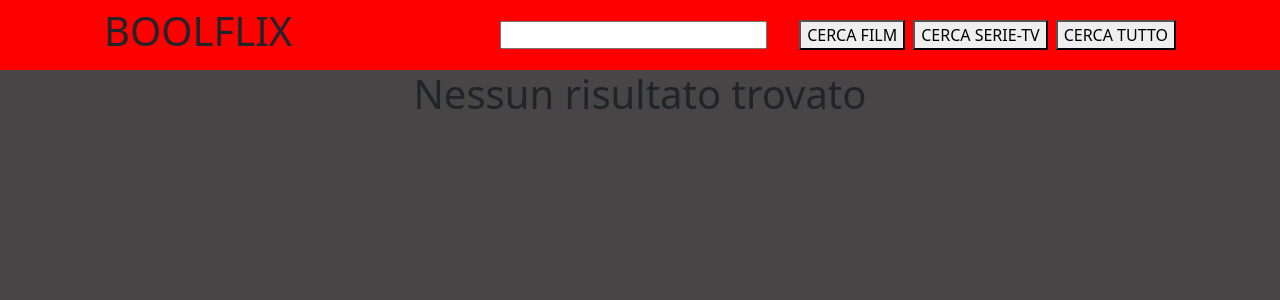
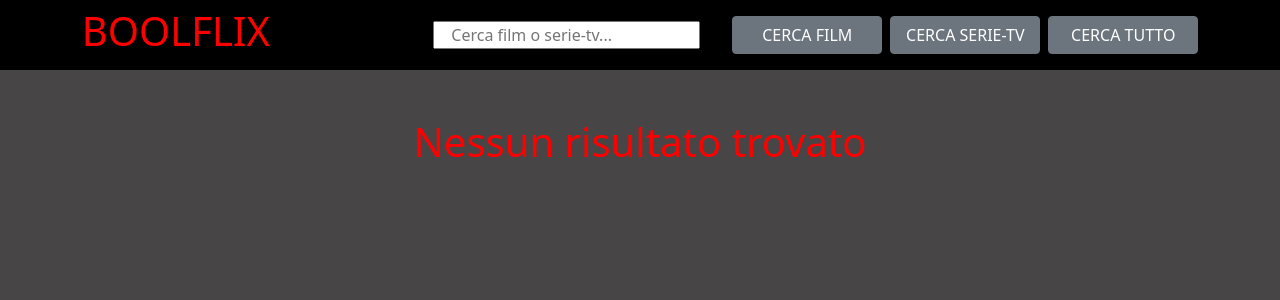
Before and after one commit to Pievisco89/vue-boolflix, a Vue app: page / in a window 1280 px wide. Shown: the top 300 px of the page. Built offline with nearby package versions, Linux system fonts and the light colour scheme.

Commit message:
Milestone 4 - da perfezionare css

```diff
--- a/src/App.vue
+++ b/src/App.vue
@@ -5,8 +5,10 @@
     />
 
     <h1
+      class="m-5"
       v-if="resultList.movie.length === 0 && resultList.movie.length === 0"
-    >Nessun risultato trovato</h1> <!-- da sistemare -->
+    >Nessun risultato trovato</h1>
+
 
     <Main
       v-if="resultList.movie.length > 0"
@@ -21,9 +23,8 @@
     />
 
     <!-- <Default
-      v-else
+      v-if="loading"
     /> -->
-
 
   </div>
 </template>
@@ -34,16 +35,18 @@ import Header from './components/Header.vue';
 import Main from './components/Main.vue';
 //import Default from './components/Default.vue';
 
+
 export default {
   name: 'App',
   components: {
     Header,
     Main,
-    /* Default */
+    //Default
+
   },
   data(){
     return{
-      loading: true,
+      //loading: true,
       apiURL: 'https://api.themoviedb.org/3/search/',
       apiKey: 'fd1b976883e42bd0bfd6acabdc7587a9',
       apiQuery: '',
@@ -99,5 +102,8 @@ export default {
 <style lang="scss">
   @import './assets/style/general.scss';
 
+  h1{
+    color: rgb(255, 0, 0);
+  }
 
 </style>
--- a/src/components/Card.vue
+++ b/src/components/Card.vue
@@ -4,7 +4,7 @@
     <div class="flip-card-inner">
       <div class="flip-card-front">
         <img
-          :src="'https://image.tmdb.org/t/p/w300'+ movie.poster_path" :alt="movie.title || movie.name"
+          :src="getImg(movie.poster_path)" :alt="movie.title || movie.name"
         >
       </div>
       <div class="flip-card-back">
@@ -46,7 +46,7 @@ export default {
   name: 'Card',
   data(){
     return{
-
+      baseURL: 'https://image.tmdb.org/t/p/w342/',
   }
   },
   components:{
@@ -56,6 +56,10 @@ export default {
     movie: Object
   },
   methods:{
+    getImg(img_path){
+      let imgURL = this.baseURL+img_path;
+      return imgURL;
+    }
 
   }
 }
@@ -95,7 +99,7 @@ export default {
   }
 
   .flip-card-front {
-    background-color: #bbb;
+    background-color: #bf8484;
     color: black;
 
     img{
--- a/src/components/Header.vue
+++ b/src/components/Header.vue
@@ -3,31 +3,34 @@
 
     <h1>BoolFlix</h1>
 
-    <div>
+    <div class="d-flex align-items-center">
 
       <input
         v-model.trim="apiQuery"
         type="text"
+        placeholder="Cerca film o serie-tv..."
       >
 
       <button
-        @click="$emit('startSearch', {text:apiQuery, type:'movie'})"
+        class="btn btn-secondary"
+        @click="getStartSearch('movie')"
       >
         Cerca Film
       </button>
 
       <button
-        @click="$emit('startSearch', {text:apiQuery, type:'tv'})"
+        class="btn btn-secondary"
+        @click="getStartSearch('tv')"
       >
         Cerca Serie-tv
       </button>
 
       <button
-        @click="$emit('startSearch', {text:apiQuery, type:'all'})"
+        class="btn btn-secondary"
+        @click=" getStartSearch('all')"
       >
         Cerca Tutto
       </button>
-
 
     </div>
 
@@ -35,13 +38,23 @@
 </template>
 
 <script>
+
+
 export default {
   name: 'Header',
+  components:{
+
+  },
   data(){
     return{
       apiQuery: ''
     }
   },
+  methods:{
+    getStartSearch(type){
+      this.$emit('startSearch', {text:this.apiQuery, type:type});
+    }
+  }
 
 }
 </script>
@@ -49,7 +62,7 @@ export default {
 <style lang="scss" scoped>
   header{
     height: 70px;
-    background: red;
+    background: rgb(0, 0, 0);
     h1{
       text-transform: uppercase;
     }
@@ -59,6 +72,7 @@ export default {
       outline: none;
     }
     button{
+      min-width: 150px;
       text-transform: uppercase;
       margin-left: 0.5rem;
     }
--- a/src/components/Main.vue
+++ b/src/components/Main.vue
@@ -3,7 +3,7 @@
   <section class="d-flex flex-column align-items-center">
     <h1>{{title[type]}} {{list.length}} </h1>
 
-    <div class="d-flex justify-content-center flex-wrap">
+    <div class="d-flex justify-content-evenly flex-wrap">
       <Card
         v-for="movie in list"
         :key="movie.id"
@@ -19,6 +19,9 @@ import Card from './Card.vue';
 
 export default {
   name: 'Main',
+  components: {
+    Card,
+  },
   props:{
     type: String,
     list: Array,
@@ -31,9 +34,6 @@ export default {
       }
     }
   },
-  components: {
-    Card,
-  }
 }
 </script>
 
```
